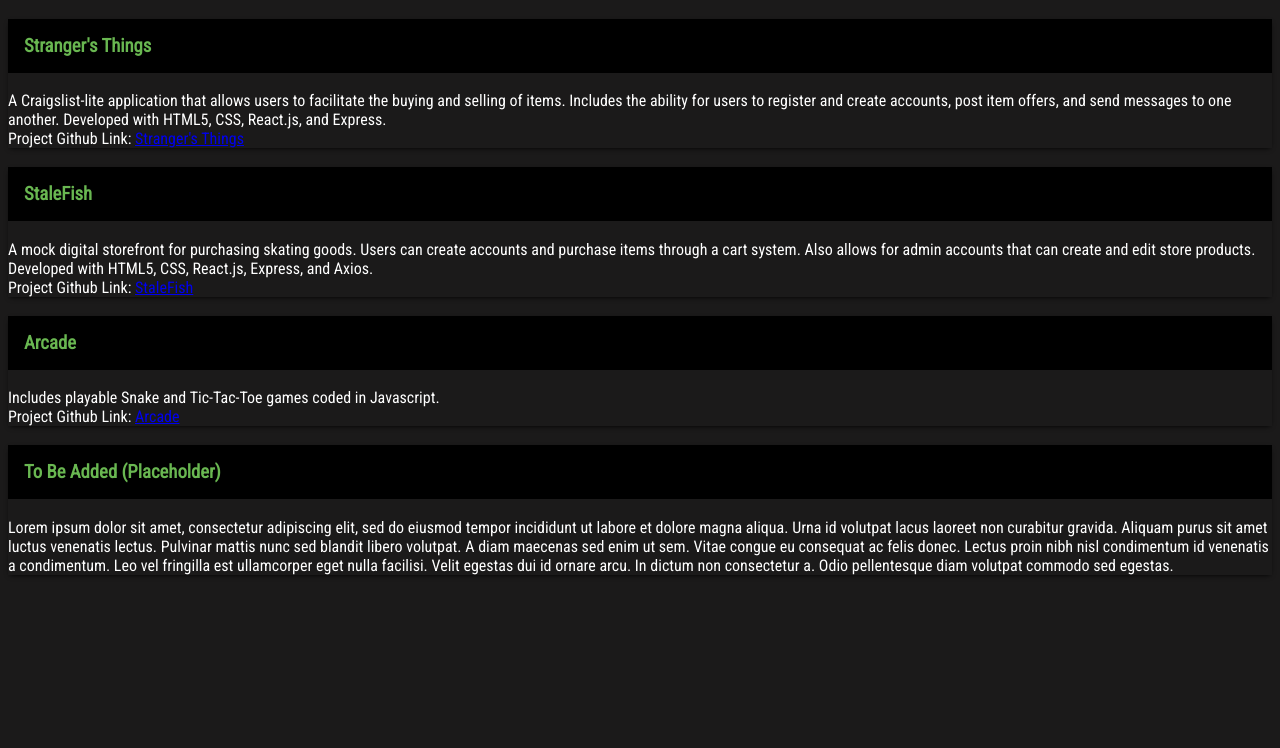
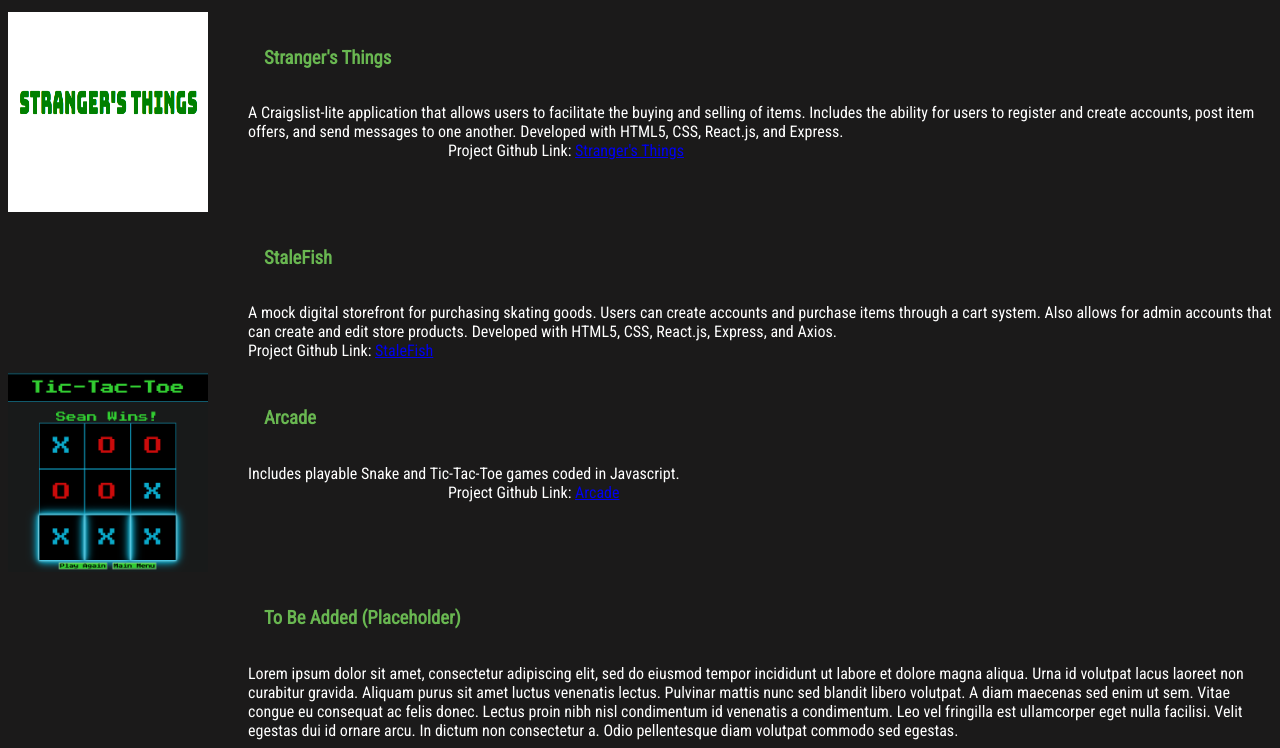
Before and after one commit to SeanHan18/Portfolio-Site, a React app: page /projects in a window 1280 px wide. Shown: the part 240-988 px from the top of the page. Before the commit the page ends 823 px from the top, so only its background shows below. Built offline with nearby package versions, Linux system fonts and the light colour scheme.

Commit message:
Added Screenshots + minor formatting changes

```diff
--- a/src/components/projects.js
+++ b/src/components/projects.js
@@ -1,29 +1,33 @@
 import React from 'react';
 import { SocialIcon } from 'react-social-icons';
+import ArcadeScreen from '../images/Arcade Screenshot 1.png'
+import StrangersScreen from '../images/Strangers Things Screenshot 2.png'
 
 
 const Projects = () => {
     return (
-        <div id='FlexContainer' >
-        <div id= 'Project'>
+        <div id='FlexContainerProjects' >
+        <div id= 'Project1'>
+        <img id= 'ProjectImage' style={{ width:200, height:200}} src={StrangersScreen} alt="Stranger's Things ScreenShot" />
         <h3 id='ProjectTitle' >Stranger's Things</h3>
         <div id='ProjectText'>A Craigslist-lite application that allows users to facilitate the buying and selling of items. Includes the ability for users to register and create accounts, post item offers, and send messages to one another. Developed with HTML5, CSS, React.js, and Express.</div>
         <span id='ProjectText'>Project Github Link:&nbsp;<a
         href='https://github.com/SeanHan18/StrangersThings' target="_blank">Stranger's Things</a></span>
         </div>
-        <div id= 'Project'>
+        <div id= 'Project2'>
         <h3 id='ProjectTitle' >StaleFish</h3>
         <div id='ProjectText'>A mock digital storefront for purchasing skating goods. Users can create accounts and purchase items through a cart system. Also allows for admin accounts that can create and edit store products. Developed with HTML5, CSS, React.js, Express, and Axios.</div>
         <span id='ProjectText'>Project Github Link:&nbsp;<a
         href='https://github.com/SeanHan18/StaleFish-2' target="_blank">StaleFish</a></span>
         </div>
-        <div id= 'Project'>
+        <div id= 'Project3'>
+        <img id= 'ProjectImage' style={{ width:200, height:200}} src={ArcadeScreen} alt="Arcade ScreenShot" />
         <h3 id='ProjectTitle' >Arcade</h3>
         <div id='ProjectText'>Includes playable Snake and Tic-Tac-Toe games coded in Javascript.</div>
         <span id='ProjectText'>Project Github Link:&nbsp;<a
         href='https://github.com/SeanHan18/arcade' target="_blank">Arcade</a></span>
         </div>
-        <div id= 'Project'>
+        <div id= 'Project4'>
         <h3 id='ProjectTitle' >To Be Added (Placeholder)</h3>
         <div id='ProjectText'>Lorem ipsum dolor sit amet, consectetur adipiscing elit, sed do eiusmod tempor incididunt ut labore et dolore magna aliqua. Urna id volutpat lacus laoreet non curabitur gravida. Aliquam purus sit amet luctus venenatis lectus. Pulvinar mattis nunc sed blandit libero volutpat. A diam maecenas sed enim ut sem. Vitae congue eu consequat ac felis donec. Lectus proin nibh nisl condimentum id venenatis a condimentum. Leo vel fringilla est ullamcorper eget nulla facilisi. Velit egestas dui id ornare arcu. In dictum non consectetur a. Odio pellentesque diam volutpat commodo sed egestas.</div>
         </div>
--- a/src/style.css
+++ b/src/style.css
@@ -10,29 +10,37 @@
     color: white;
     text-align: center;
 }
-#Project{
+#Project3{
     flex-direction: column;
     font-family: 'Roboto Condensed', sans-serif;
     /* flex-basis: 0%;
     flex-grow: 1;
     flex-shrink: 0; */
     margin-top: 12px;
+    /* margin-left: 2rem; */
     /* margin-right: 12px;
     margin-left: 12px; */
-    box-shadow: 0 2px 5px -2px black;
+    /* box-shadow: 0 2px 5px -2px black; */
+    justify-content: center;
+}
+
+#ProjectImage{
+float: left;
 }
 
 #ProjectTitle{
-    background-color: black;
+    /* background-color: black; */
     /* display: flex; */
     color:rgb(105, 183, 81);
-    /* justify-content: space-between;
-    align-items: center; */
+    /* justify-content: space-between; */
+    /* align-items: center; */
     padding: 1rem;
+    margin-left: 15rem;
 }
 
 #ProjectText{
-    color: white
+    color: white;
+    margin-left: 15rem;
 }
 
 /* .nav-bar{
@@ -56,12 +64,14 @@
     background-color: black;
     color: white;
     text-decoration: none;
+    padding: 5rem
 }
 
 .selectednav{
     background-color: black;
     color:rgb(105, 183, 81);
     text-decoration: none;
+    padding: 5rem
 }
 
 #AboutText{
@@ -97,6 +107,15 @@
     flex-direction: row
 
 }
+#FlexContainerProjects{
+    display: flex;
+    flex-direction: column;
+    font-family: 'Roboto Condensed', sans-serif;
+    margin-top: 12px;
+    justify-content: center;
+    /* box-shadow: 0 2px 5px -2px black; */
+    /* align-items: flex-end; */
+}
 
 .navbarTitle{
     background-color: black;
```
Also changed, not shown: src/images/Arcade Screenshot 1.png (added), src/images/Strangers Things Screenshot 2.png (added), src/images/Strangers Things Screenshot.png (added).
